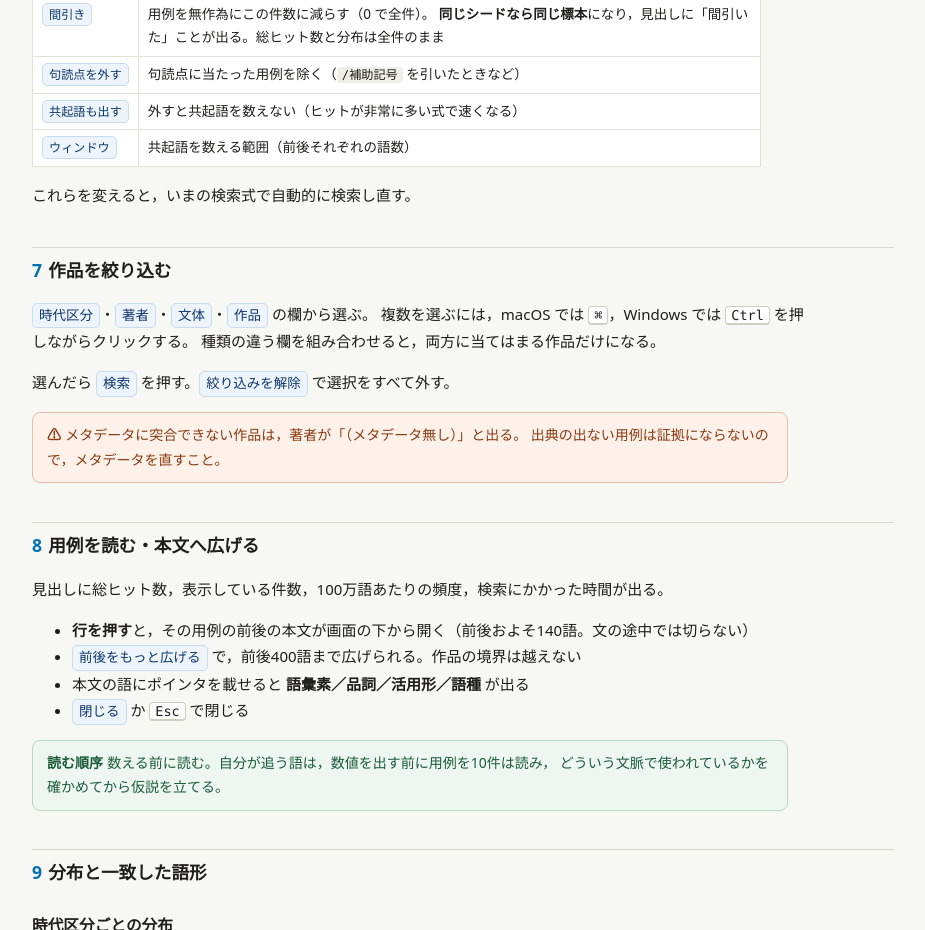
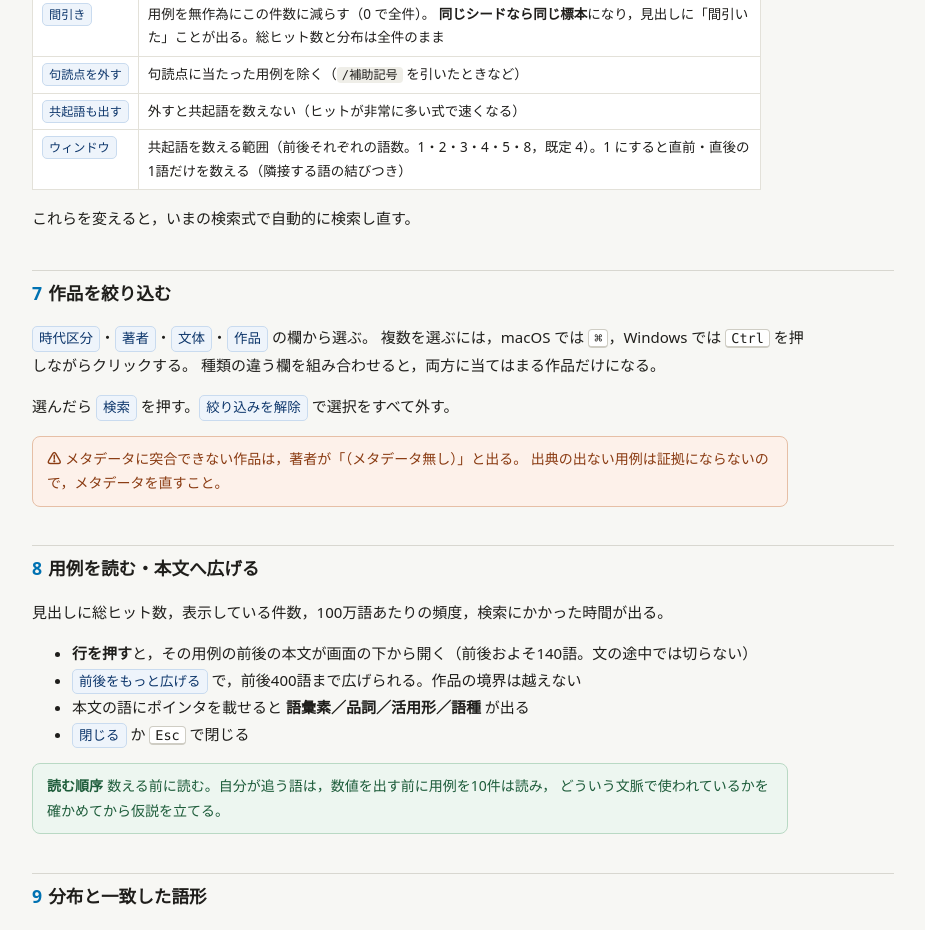
Before and after one commit to tomojitabata/JLit_Corpus_2026, a plain HTML site: page scripts/kwic_manual.html in a window 1280 px wide. Shown: the part 3290-4220 px from the top of the page, without its empty margins (302-1227 px from the left). Drawn offline with Linux system fonts and the light colour scheme.

Commit message:
KWIC: allow collocation window of 1

```diff
--- a/scripts/kwic_manual.html
+++ b/scripts/kwic_manual.html
@@ -223,7 +223,7 @@ python3 scripts/16_kwic_server.py --open    # 画面（ブラウザが開く）
       <b>同じシードなら同じ標本</b>になり，見出しに「間引いた」ことが出る。総ヒット数と分布は全件のまま</td></tr>
   <tr><td><span class="ui">句読点を外す</span></td><td>句読点に当たった用例を除く（<code>/補助記号</code> を引いたときなど）</td></tr>
   <tr><td><span class="ui">共起語も出す</span></td><td>外すと共起語を数えない（ヒットが非常に多い式で速くなる）</td></tr>
-  <tr><td><span class="ui">ウィンドウ</span></td><td>共起語を数える範囲（前後それぞれの語数）</td></tr>
+  <tr><td><span class="ui">ウィンドウ</span></td><td>共起語を数える範囲（前後それぞれの語数。1・2・3・4・5・8，既定 4）。1 にすると直前・直後の1語だけを数える（隣接する語の結びつき）</td></tr>
 </table>
 <p>これらを変えると，いまの検索式で自動的に検索し直す。</p>
 
```
Also changed, not shown: scripts/kwic_app.html (+1 -1 lines).
